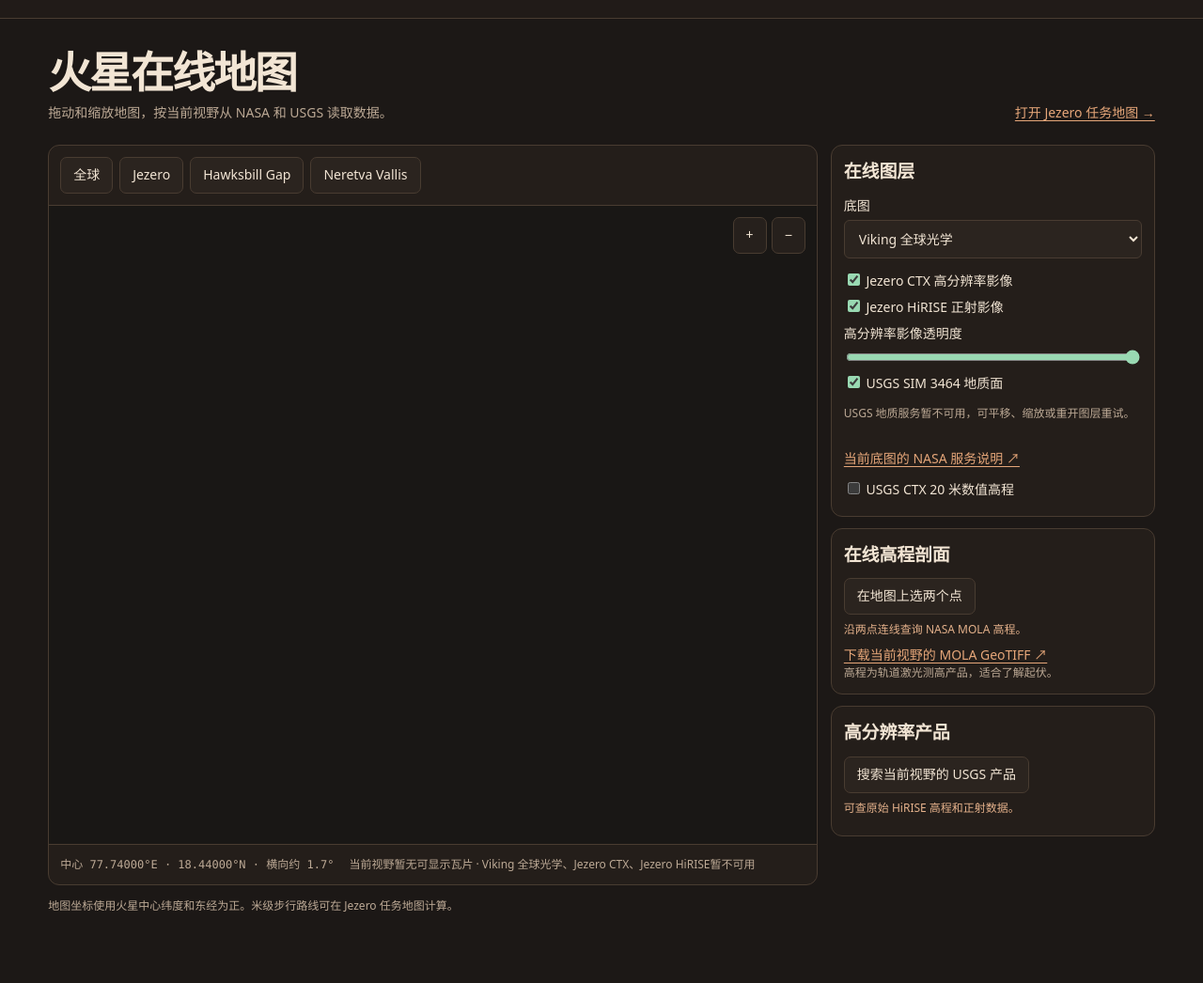
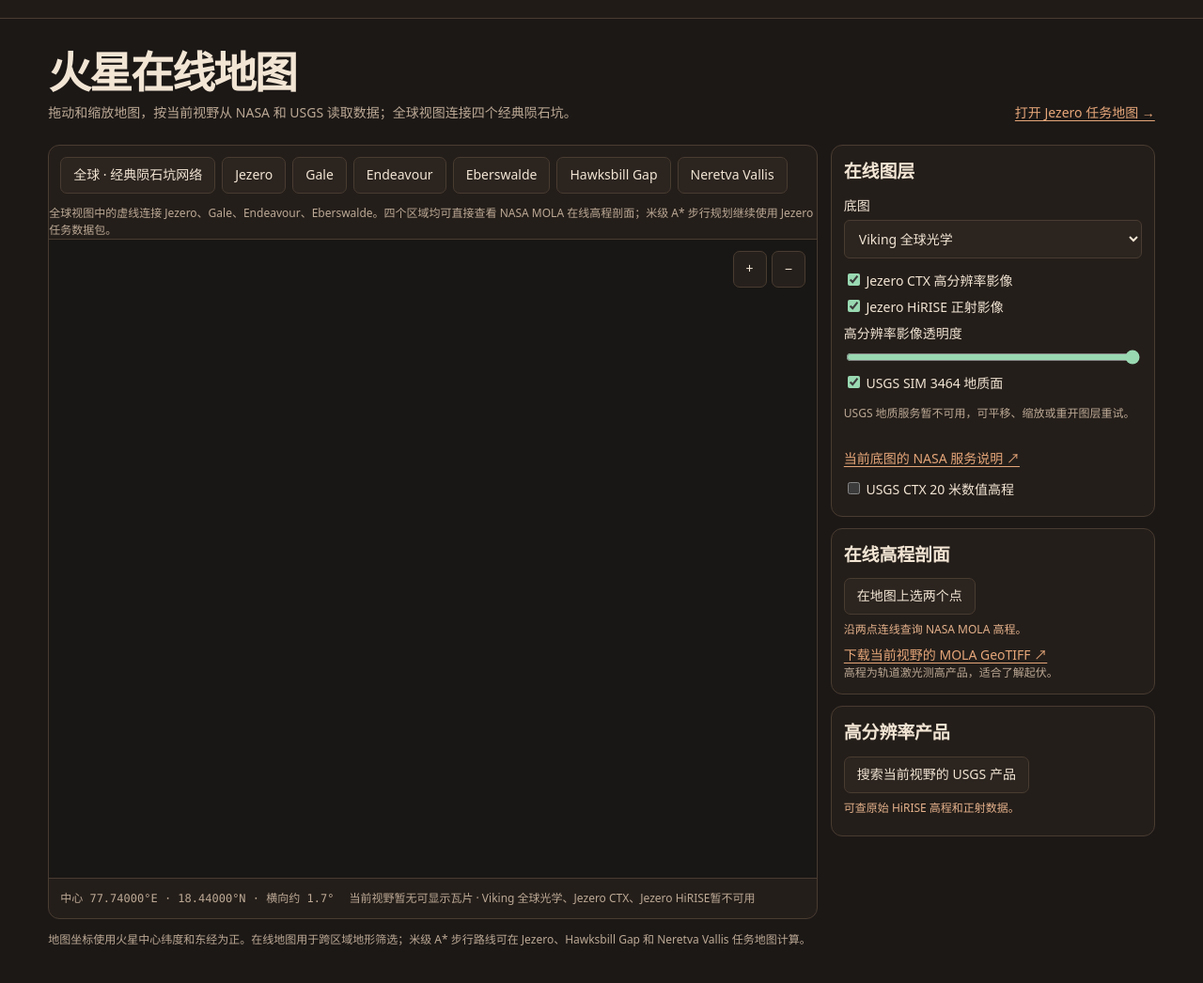
Before and after one commit to cassius0848/Mars-Hermes-pathfinder, a plain HTML site: page web/atlas.html in a window 1280 px wide. Shown: the part 46-1092 px from the top of the page at 94% size. Drawn offline with Linux system fonts and the light colour scheme; no server answers.

Commit message:
feat: add classic crater atlas controls

```diff
--- a/web/atlas.html
+++ b/web/atlas.html
@@ -14,13 +14,15 @@
     <nav aria-label="页面入口"><a href="atlas.html" aria-current="page">在线地图</a><a href="./?area=jezero">步行规划</a></nav>
   </header>
   <main>
-    <div class="page-intro"><div><h1>火星在线地图</h1><p>拖动和缩放地图，按当前视野从 NASA 和 USGS 读取数据。</p></div><a id="walk-link" href="./?area=jezero">打开 Jezero 任务地图 →</a></div>
+    <div class="page-intro"><div><h1>火星在线地图</h1><p>拖动和缩放地图，按当前视野从 NASA 和 USGS 读取数据；全球视图连接四个经典陨石坑。</p></div><a id="walk-link" href="./?area=jezero">打开 Jezero 任务地图 →</a></div>
     <div class="live-atlas">
       <section class="map-panel" aria-label="在线火星地图">
         <div class="atlas-toolbar">
-          <button type="button" id="global">全球</button><button type="button" id="jezero">Jezero</button>
-          <button type="button" id="hawksbill">Hawksbill Gap</button><button type="button" id="neretva">Neretva Vallis</button>
+          <button type="button" id="global">全球 · 经典陨石坑网络</button><button type="button" id="jezero">Jezero</button>
+          <button type="button" id="gale">Gale</button><button type="button" id="endeavour">Endeavour</button>
+          <button type="button" id="eberswalde">Eberswalde</button><button type="button" id="hawksbill">Hawksbill Gap</button><button type="button" id="neretva">Neretva Vallis</button>
         </div>
+        <p class="muted atlas-network-note">全球视图中的虚线连接 Jezero、Gale、Endeavour、Eberswalde。四个区域均可直接查看 NASA MOLA 在线高程剖面；米级 A* 步行规划继续使用 Jezero 任务数据包。</p>
         <div class="atlas-map">
           <canvas id="surface" tabindex="0" aria-label="在线火星地图。拖动平移，滚轮缩放。键盘方向键平移，加减键缩放，回车选取中心。"></canvas>
           <div class="map-tools"><button id="closer" type="button" aria-label="放大在线地图">+</button><button id="farther" type="button" aria-label="缩小在线地图">−</button></div>
@@ -61,7 +63,7 @@
         </section>
       </aside>
     </div>
-    <p class="atlas-credits">地图坐标使用火星中心纬度和东经为正。米级步行路线可在 Jezero 任务地图计算。</p>
+    <p class="atlas-credits">地图坐标使用火星中心纬度和东经为正。在线地图用于跨区域地形筛选；米级 A* 步行路线可在 Jezero、Hawksbill Gap 和 Neretva Vallis 任务地图计算。</p>
   </main>
   <script type="module" src="atlas.js"></script>
 </body>
```
